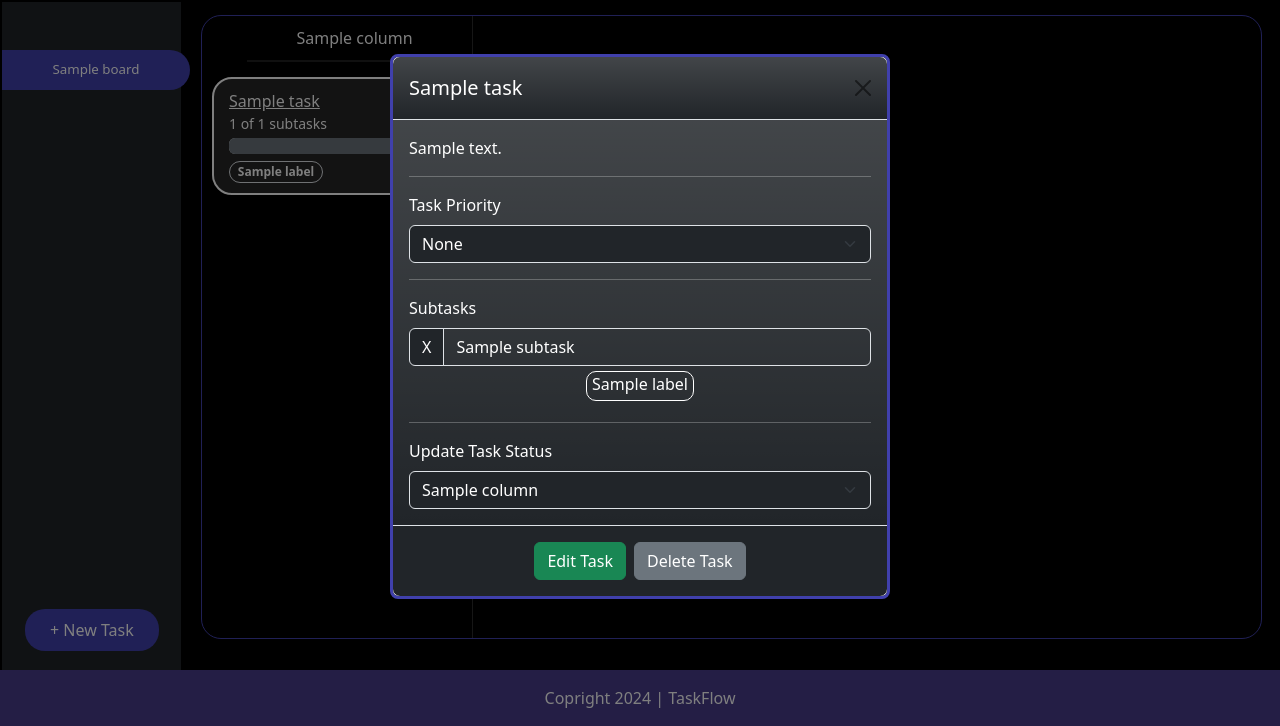
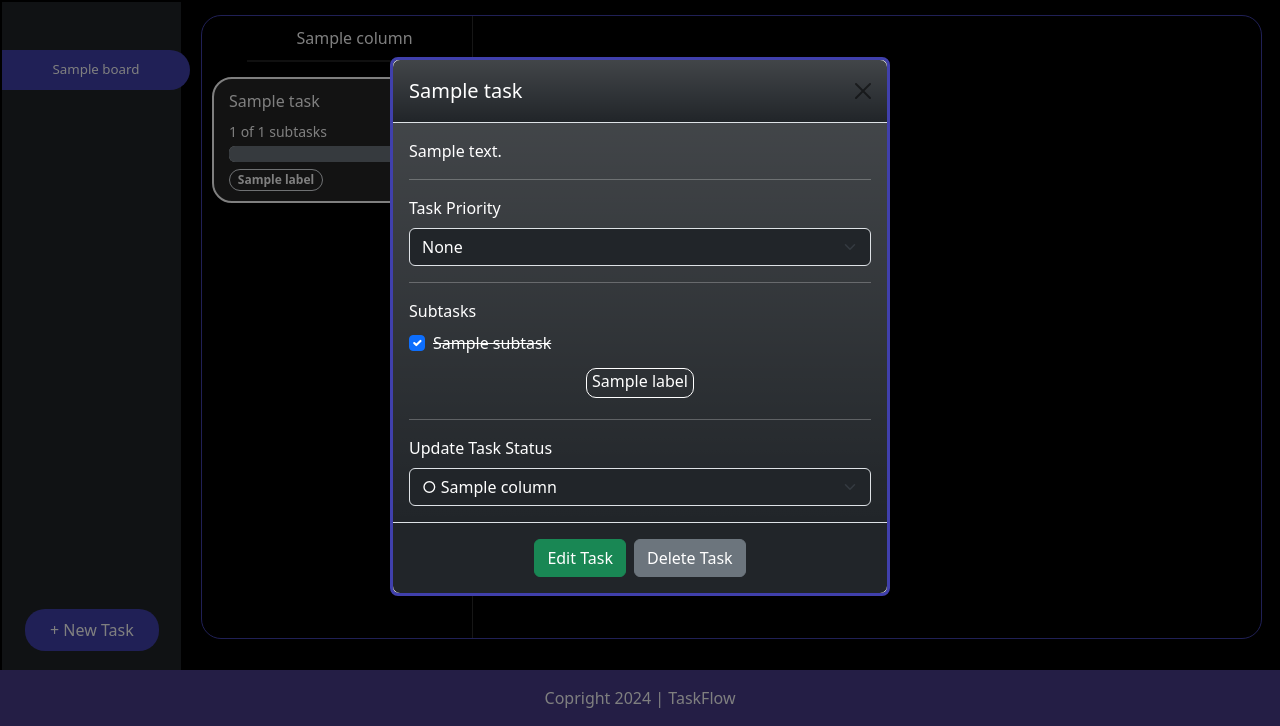
Before and after one commit to leonp84/code-institute-project-4, a Django app: page /add-task/1 in a window 1280 px wide, after a click that opens the changed part. Shown: the part 74-800 px from the top of the page. Run offline with Django 5.2, Linux system fonts and the light colour scheme; tables that the repository leaves empty hold one stand-in row (values such as "Sample post"); some libraries are stand-ins or nearby versions.

Commit message:
feat: edit task functionality implemented to resolve #14

```diff
--- a/main/templates/main/index.html
+++ b/main/templates/main/index.html
@@ -22,7 +22,10 @@
         <div class="task">
             <div class="task-card-priority {{ task.priority }}">
             </div>
-            <a class="mb-2 task-title" data-bs-toggle="modal" data-bs-target="#edit-task-{{ task.id }}" href="#">{{ task.title }}</a>
+            <div class="mb-2">
+                <a class="task-title" data-bs-toggle="modal"
+                data-bs-target="#edit-task-{{ task.id }}" href="#">{{ task.title }}</a>
+            </div>
 
             <!-- Subtasks -->
             {% if task.total_subtasks != 0 %}
@@ -33,7 +36,6 @@
                     aria-valuemax="100"></div>
             </div>
             {% endif %}
-
             {% for label in task.label.all %}
             <span class="border border-{{ label.colour }} badge rounded-pill btn-outline-{{ label.colour }}
                 text-{{ label.colour }} me-1">{{ label.title }}</span>
@@ -49,7 +51,7 @@
                         <h5 class="modal-title">{{ task.title }}</h5>
                         <button type="button" class="btn-close" data-bs-dismiss="modal" aria-label="Close"></button>
                     </div>
-                    <form method="post" action="">
+                    <form method="post" action="{% url 'edit_task' task.id %}">
 
                         <div class="modal-body bg-dark bg-gradient">
                             <p>{{ task.description }}</p>
@@ -63,28 +65,26 @@
                                     <option {% if task.priority == 'red' %}selected{% endif %} value="red" style="background: red;" >High</option>
                                 </select>
                                 <hr>
-                                {% if task.subtask_to_task.all != 0 %}
+                                {% if task.subtask_to_task.all.count != 0 %}
                                 <label for="subtasks" class="mb-2">Subtasks</label>
                                     {% for subtask in task.subtask_to_task.all %}
-                                    <div id="subtask-container">
-                                        <div id="subtasks" class="input-group flex-nowrap">
-                                            <span class="input-group-text bg-dark text-white delete-subtask"
-                                                id="delete-subtask-1">X</span>
-                                            <input type="text" name="subtasks"
-                                                class="form-control bg-transparent text-white" value="{{ subtask.title }}"
-                                                aria-label="Subtask" aria-describedby="delete-subtask-1">
-                                        </div>
+                                    <div class="form-check">
+                                        <input {% if subtask.status == True %}checked{% endif %} name="subtasks" class="form-check-input" type="checkbox" value="{{ subtask.id }}" id="{{ subtask.title}}-{{ subtask.id }}">
+                                        <label class="form-check-label bg-transparent text-white {% if subtask.status == True %}strikethrough{% endif %}" for="{{ subtask.title}}-{{ subtask.id }}">
+                                            {{ subtask.title }}
+                                        </label>
                                     </div>
                                     {% endfor %}
+
                                 {% endif %}
 
                                 <!-- Labels -->
-                                <div class="d-flex justify-content-center flex-wrap" id="label-div">
+                                <div class="d-flex justify-content-center flex-wrap mt-2">
                                     {% for label in board.label_to_board.all %}
-                                    <input name="label" type="checkbox" class="btn-check" value="{{ label.id }}"
-                                        id="{{ label.id }}" {% if label in task.label.all %}checked{% endif %}>
+                                    <input name="new-label" type="checkbox" class="btn-check" value="{{ label.id }}" autocomplete="off"
+                                    id="{{ task.id }}-new-label-{{forloop.counter}}" {% if label in task.label.all %}checked{% endif %}>
                                     <label class="btn label-button btn-outline-{{ label.colour }}"
-                                        for="{{ label.id }}">{{ label.title }}</label>
+                                    for="{{ task.id }}-new-label-{{forloop.counter}}">{{ label.title }}</label>
                                     {% endfor %}
                                 </div>
                                 <hr>
@@ -92,7 +92,20 @@
                                 <select name="status" id="select-status" class="form-select bg-dark text-white"
                                     aria-label="Default select example">
                                     {% for column in board.column_to_board.all %}
-                                    <option value="{{ column.id }}">{{ column.title }}</option>
+                                    <option {% if column == task.column %}selected{% endif %} value="{{ column.id }}">
+                                        <span>{% if column.colour == 'blue' %}
+                                            &#128309;
+                                            {% elif column.colour == 'green' %}
+                                            &#128994;
+                                            {% elif column.colour == 'red' %}
+                                            &#128308;
+                                            {% elif column.colour == 'yellow' %}
+                                            &#128993;
+                                            {% else %}
+                                            &#9675;
+                                            {% endif %}
+                                            {{ column.title }}</span>
+                                    </option>
                                     {% endfor %}
                                 </select>
                         </div>
@@ -106,9 +119,6 @@
             </div>
         </div>
         <!-- Hidden Modal to later edit task | END -->
-
-
-
         {% endfor %}
 
     </div>
--- a/main/views.py
+++ b/main/views.py
@@ -1,7 +1,7 @@
 from django.shortcuts import render, HttpResponse  # noqa
 from django.contrib.auth.decorators import login_required
 from .forms import CreateBoardForm, CreateNewTaskForm
-from .models import Board, Column, Label, Subtask
+from .models import Board, Column, Label, Subtask, Task
 
 
 # Create your views here.
@@ -114,4 +114,39 @@ def add_new_task(request, display_board):
 
 
 def edit_task(request, task_id):
-    return HttpResponse(task_id)
+
+    task_to_edit = Task.objects.filter(id=task_id).first()
+
+    # Update Priority
+    task_to_edit.priority = request.POST.get('priority')
+
+    # Update Status
+    task_to_column = request.POST.get('status')
+    task_to_edit.column = Column.objects.filter(id=task_to_column).first()
+    task_to_edit.save()
+
+    # Update Subtasks
+    queryset = request.POST.getlist('subtasks')
+    for subtask in task_to_edit.subtask_to_task.all():
+        if str(subtask.id) in queryset:
+            subtask.status = True
+        else:
+            subtask.status = False
+        subtask.save()
+
+    # Update Labels
+    task_to_edit.label.clear()
+    queryset = request.POST.getlist('new-label')
+    for id in queryset:
+        new_label = Label.objects.filter(id=id).first()
+        task_to_edit.label.add(new_label)
+
+    current_board = Board.objects.filter(
+        id=task_to_edit.column.board.id).first()
+    all_boards = Board.objects.all()
+    return render(
+        request,
+        'main/index.html',
+        {'all_boards': all_boards,
+         'board': current_board}
+        )
--- a/static/assets/css/style.css
+++ b/static/assets/css/style.css
@@ -136,6 +136,10 @@ main {
     background-color: rgb(38, 38, 38);
 }
 
+.strikethrough {
+    text-decoration: line-through;
+}
+
 .task img {
     position: absolute;
     top: -5px;
@@ -146,9 +150,15 @@ main {
     width: 95%;
     white-space: wrap;
     overflow-wrap: break-word;
-    font-weight:6800;
+    font-weight: 500;
     font-size: 16px;
     color:white;
+    text-decoration: none;
+
+}
+
+.task-title:hover {
+    color: rgb(64, 64, 172)
 }
 
 .task-card-priority {
--- a/static/assets/js/script.js
+++ b/static/assets/js/script.js
@@ -11,6 +11,9 @@ $(function () {
         })
     })
 
+    $('.form-check-input').on('click', function() {
+        $(this).next().toggleClass('strikethrough')
+    })
 
     addEventListener()
 
@@ -22,6 +25,13 @@ $(function () {
         progressBars[i].setAttribute('style', `width: ${newValue}%`)
     }
 })
+
+{/* <div class="form-check">
+<input class="form-check-input" type="checkbox" value="" id="flexCheckDefault">
+<label class="form-check-label bg-transparent text-white" for="flexCheckDefault">
+    {{ subtask.title }}
+</label>
+</div> */}
 
 
 
```
